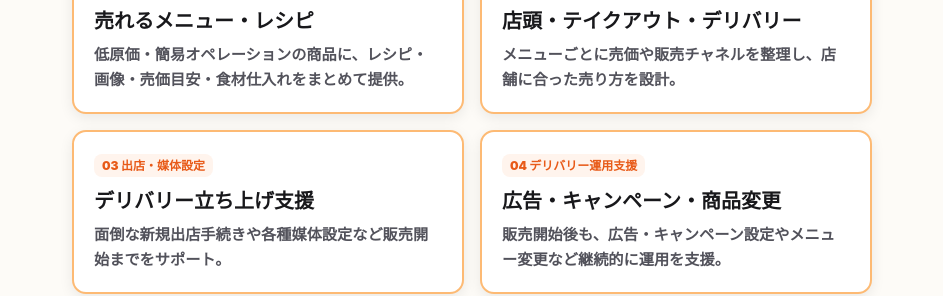
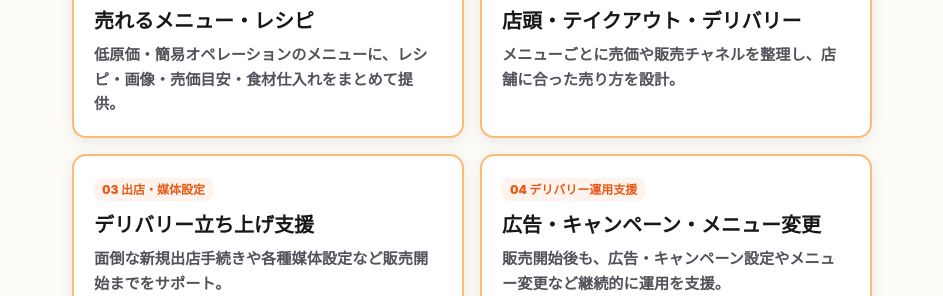
Before and after one commit to tkgsunshine/meshi-drive-lp, a website: page index.html in a window 1280 px wide. Shown: the part 2099-2395 px from the top of the page, without its empty margins (168-1111 px from the left). Drawn offline with Linux system fonts and the light colour scheme.

Commit message:
Unify terms: replace 商品 with メニュー and update SOLUTION & PROVEN BRAND text

```diff
--- a/index.html
+++ b/index.html
@@ -150,7 +150,7 @@
         <div class="sol-card reveal-on-scroll delay-100">
           <span class="sol-card-num">01 メニュー導入</span>
           <div class="sol-card-title">売れるメニュー・レシピ</div>
-          <div class="sol-card-desc">低原価・簡易オペレーションの商品に、レシピ・画像・売価目安・食材仕入れをまとめて提供。</div>
+          <div class="sol-card-desc">低原価・簡易オペレーションのメニューに、レシピ・画像・売価目安・食材仕入れをまとめて提供。</div>
         </div>
 
         <div class="sol-card reveal-on-scroll delay-200">
@@ -167,7 +167,7 @@
 
         <div class="sol-card reveal-on-scroll delay-200">
           <span class="sol-card-num">04 デリバリー運用支援</span>
-          <div class="sol-card-title">広告・キャンペーン・商品変更</div>
+          <div class="sol-card-title">広告・キャンペーン・メニュー変更</div>
           <div class="sol-card-desc">販売開始後も、広告・キャンペーン設定やメニュー変更など継続的に運用を支援。</div>
         </div>
       </div>
```
Also changed, not shown: dist/index.html.
